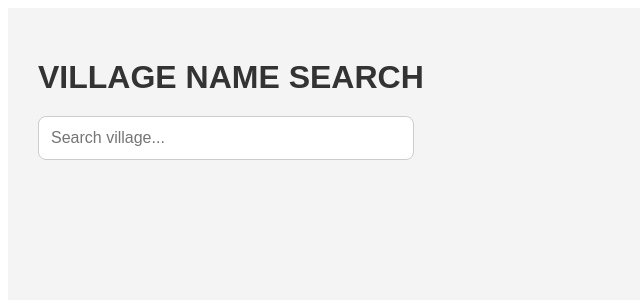
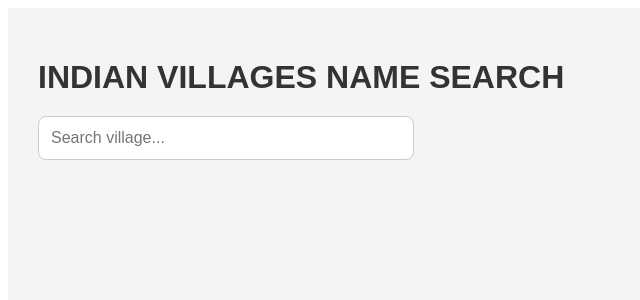
Before and after one commit to Thanusri-cd/capstone_project, a React app in the folder frontend/: page / in a window 1280 px wide. Shown: the top 300 px of the page, without its empty margins (0-640 px from the left). Built offline with nearby package versions, Linux system fonts and the light colour scheme; the HTML template or start-up script is replaced by a standard one.

Commit message:
Updated title

```diff
--- a/frontend/src/App.jsx
+++ b/frontend/src/App.jsx
@@ -50,7 +50,7 @@ function App() {
           marginBottom: "20px",
         }}
       >
-        VILLAGE NAME SEARCH
+        INDIAN VILLAGES NAME SEARCH
       </h1>
 
       <input
```
